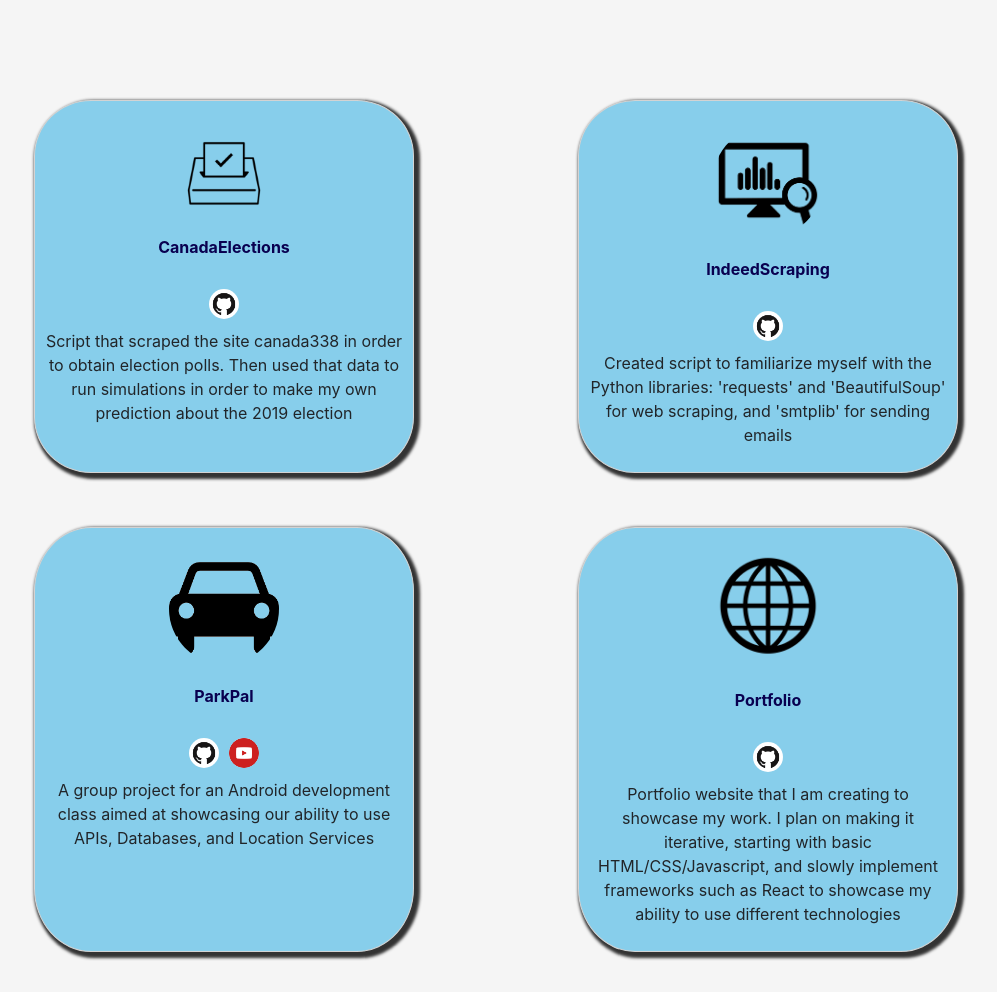
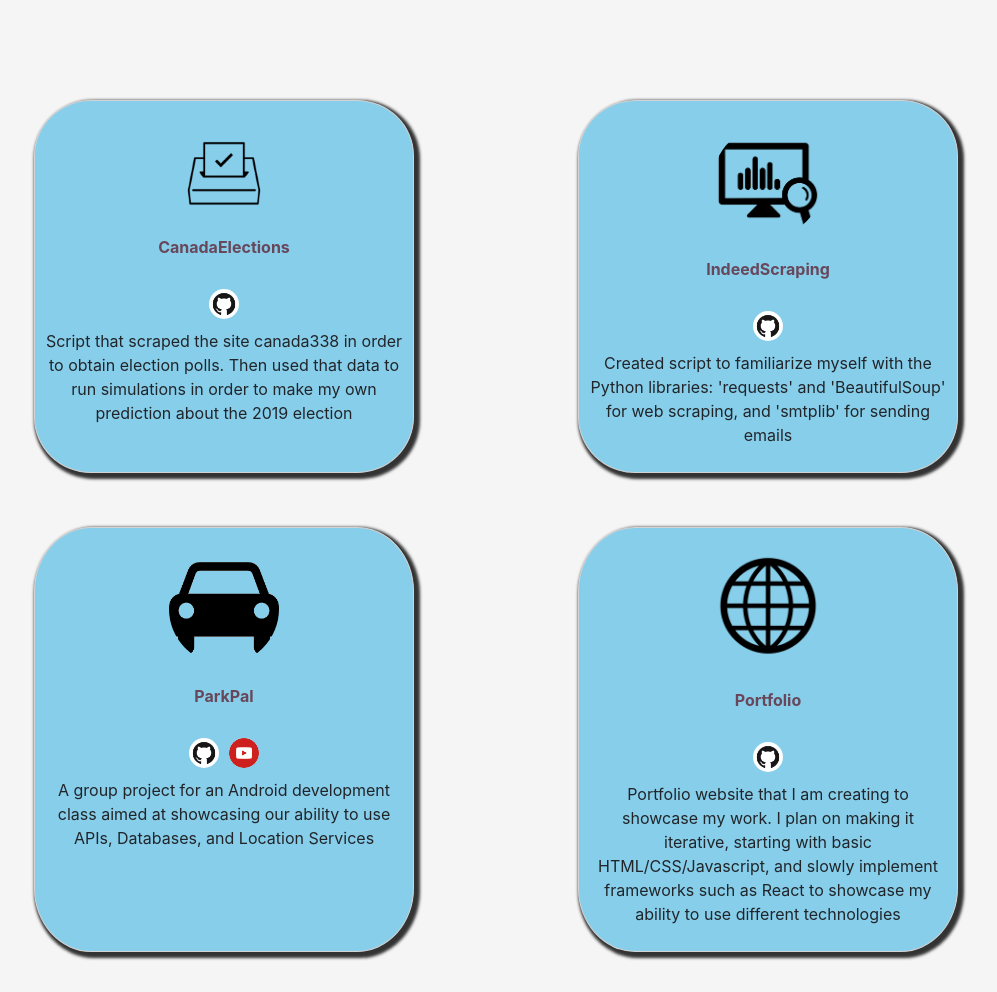
Before and after one commit to dan032/Portfolio, a PHP site: page /projects.html in a window 1280 px wide. Shown: the part 71-1063 px from the top of the page, without its empty margins (144-1141 px from the left). Run offline with PHP 8.4, Linux system fonts and the light colour scheme; some libraries are stand-ins or nearby versions.

Commit message:
Updated project color

```diff
--- a/style/main.css
+++ b/style/main.css
@@ -36,7 +36,7 @@ h6 span{
 }
 
 .project-title{
-    color: #090050;
+    color: #68475A;
 
 }
 
```
